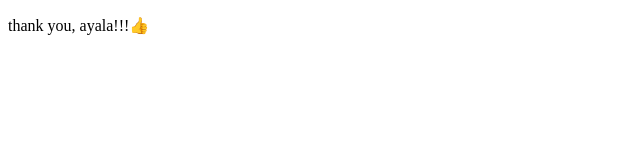
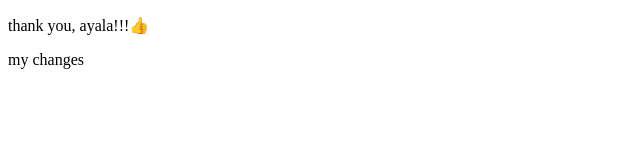
Before and after one commit to chanaR-git/collaborators-les06, a plain HTML site: page index.html in a window 1280 px wide. Shown: the full height of the page, 0-640 px from the left. Drawn offline with Linux system fonts and the light colour scheme.

Commit message:
add my changes

```diff
--- a/index.html
+++ b/index.html
@@ -9,5 +9,6 @@
     <p>
         thank you, ayala!!!👍
     </p>
+    <div><span>my changes</span></div>
 </body>
 </html>
```
